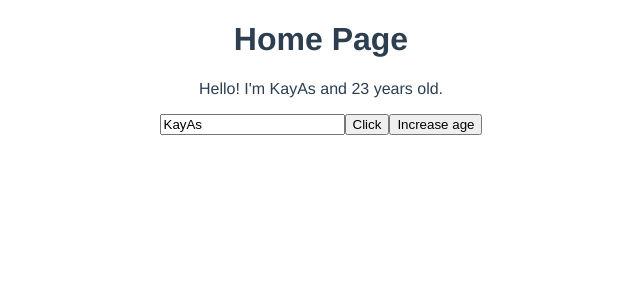
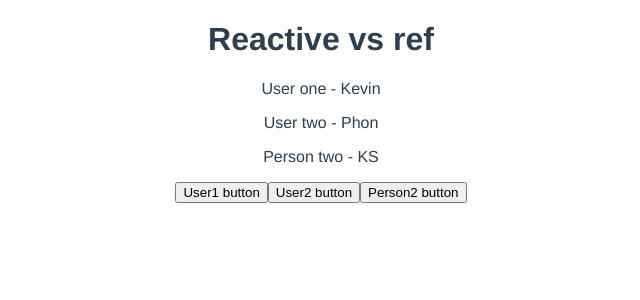
Before and after one commit to Kevin-Phon/composition-api, a Vue app: page / in a window 1280 px wide. Shown: the top 300 px of the page, without its empty margins (319-959 px from the left). Built offline with nearby package versions, Linux system fonts and the light colour scheme.

Commit message:
ref vs reactive

```diff
--- a/src/views/HomeView.vue
+++ b/src/views/HomeView.vue
@@ -1,23 +1,33 @@
 <template>
-  <h1>Home Page</h1>
-  <!-- not need .value if we use datas outside -->
-  <p>Hello! I'm {{name}} and {{age}} years old.</p>
-  <input type="text" v-model="name">
-  <button @click="handleClick">Click</button>
-  <button @click="age++">Increase age</button>
+  <h1>Reactive vs ref</h1>
+  <p>User one - {{user1}}</p>
+  <p>User two - {{user2}}</p>
+  <p>Person two - {{person2.name}}</p>
+  <button @click="changeOne">User1 button</button>
+  <button @click="changeTwo">User2 button</button>
+  <button @click="personTwo">Person2 button</button>
 </template>
 
 <script>
-import { ref } from '@vue/reactivity'
+import { reactive, ref } from '@vue/reactivity'
 export default {
   setup(){
-    let name = ref("KayAs")
-    //console.log("name.value")
-    let age = ref(23)
-    let handleClick=()=>{
-      name.value = "Kevin Phon" //remember to use .value
+    let user1 = ref("Kevin")
+    let user2 = reactive("Phon")
+
+    let person2 = reactive({name:"KS"})
+
+    let changeOne=()=>{
+      user1.value = "KayAs"
     }
-    return {name,age,handleClick}
+    let changeTwo=()=>{
+      user2 = "WP" // in reactive dose not need .value but only in object and array
+    }
+    let personTwo=()=>{
+      person2.name = "wp" //not need .value because its object
+    }
+
+    return {user1,user2,changeOne,changeTwo,person2,personTwo}
   }
 }
 </script>
```
